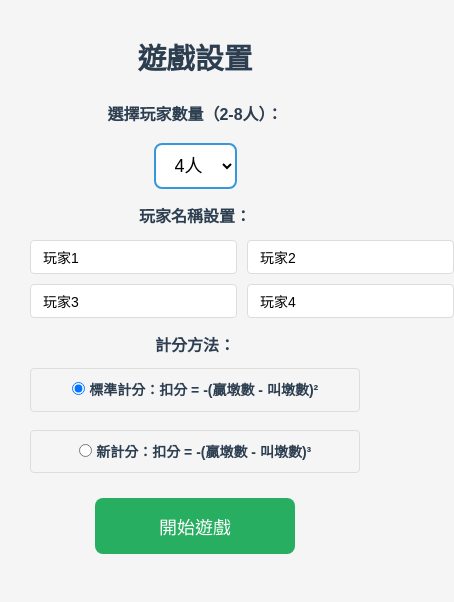
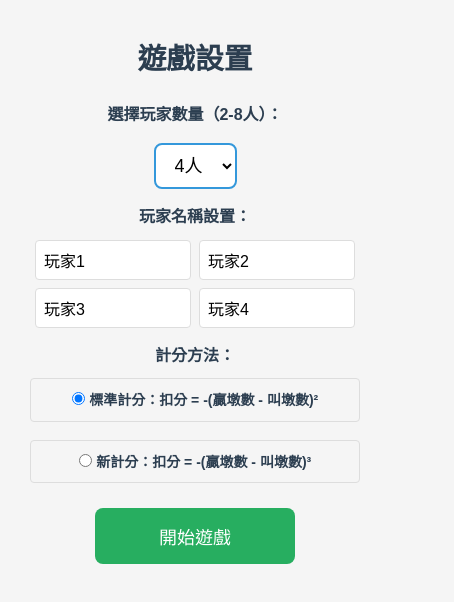
Before and after one commit to tonyfong/wizard-scoreboard, a plain HTML site: page index.html in a window 390 px wide. Shown: the part 76-678 px from the top of the page, 454 px wide, since content can reach past the window. Drawn offline with Linux system fonts and the light colour scheme.

Commit message:
修復移動設備玩家名稱輸入框被截斷問題：添加響應式CSS和box-sizing

```diff
--- a/index.html
+++ b/index.html
@@ -44,6 +44,8 @@
             display: grid;
             grid-template-columns: 1fr 1fr;
             gap: 10px;
+            width: 100%;
+            box-sizing: border-box;
         }
 
         .player-name-input {
@@ -51,6 +53,8 @@
             border: 1px solid #ddd;
             border-radius: 4px;
             font-size: 14px;
+            width: 100%;
+            box-sizing: border-box;
         }
 
         /* 計分方法選擇樣式 */
@@ -877,6 +881,17 @@
                 padding: 10px;
             }
 
+            /* 移動設備玩家名稱輸入框調整 */
+            #player-names-container {
+                gap: 8px;
+                padding: 0 5px;
+            }
+
+            .player-name-input {
+                font-size: 16px; /* 防止iOS縮放 */
+                padding: 10px 8px;
+            }
+
             .action-buttons .action-btn {
                 flex: 1 1 0;   /* 三鍵平均分配，允許收縮 */
                 min-width: 0;  /* 允許在窄螢幕收縮 */
```
